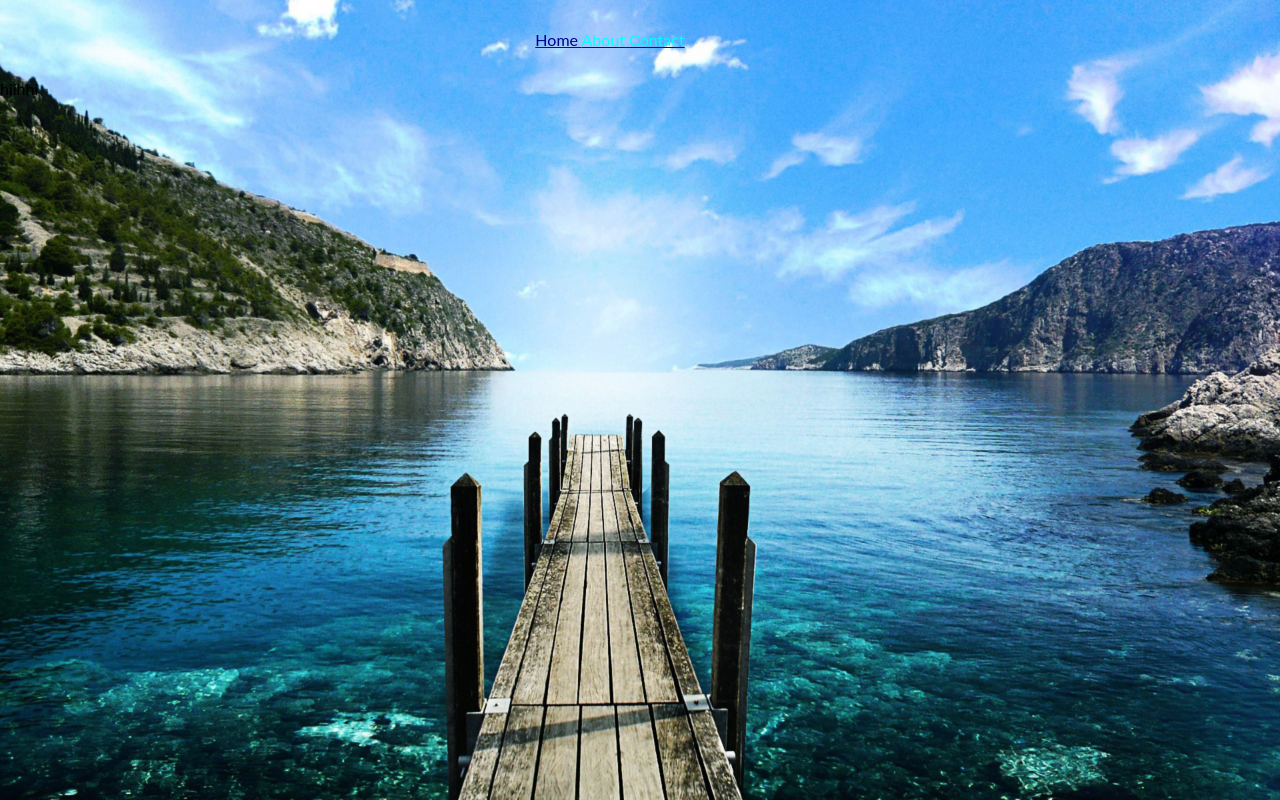
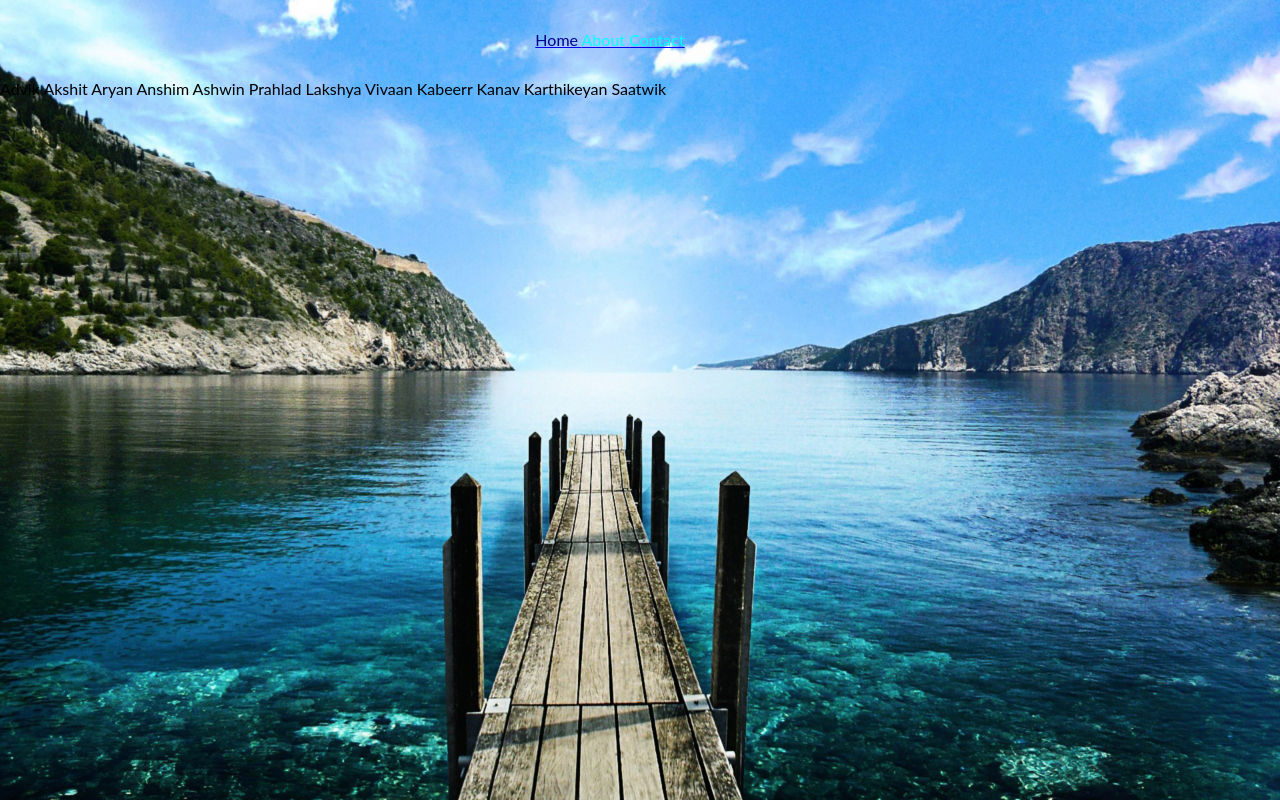
Before and after one commit to Joshi-Hiroshi/savetheearth.tk, a plain HTML site: page index.html in a window 1280 px wide. Drawn offline with Linux system fonts and the light colour scheme.

Commit message:
Update index.html

```diff
--- a/index.html
+++ b/index.html
@@ -41,7 +41,19 @@
     -->
     <body>
 
-
-    hiihhi
+<span style = "text-align:center">
+    Advik
+Akshit
+Aryan
+Anshim
+Ashwin
+Prahlad
+Lakshya
+Vivaan
+Kabeerr
+Kanav
+Karthikeyan
+Saatwik
+        </span>
     </body>
 </html>
```
